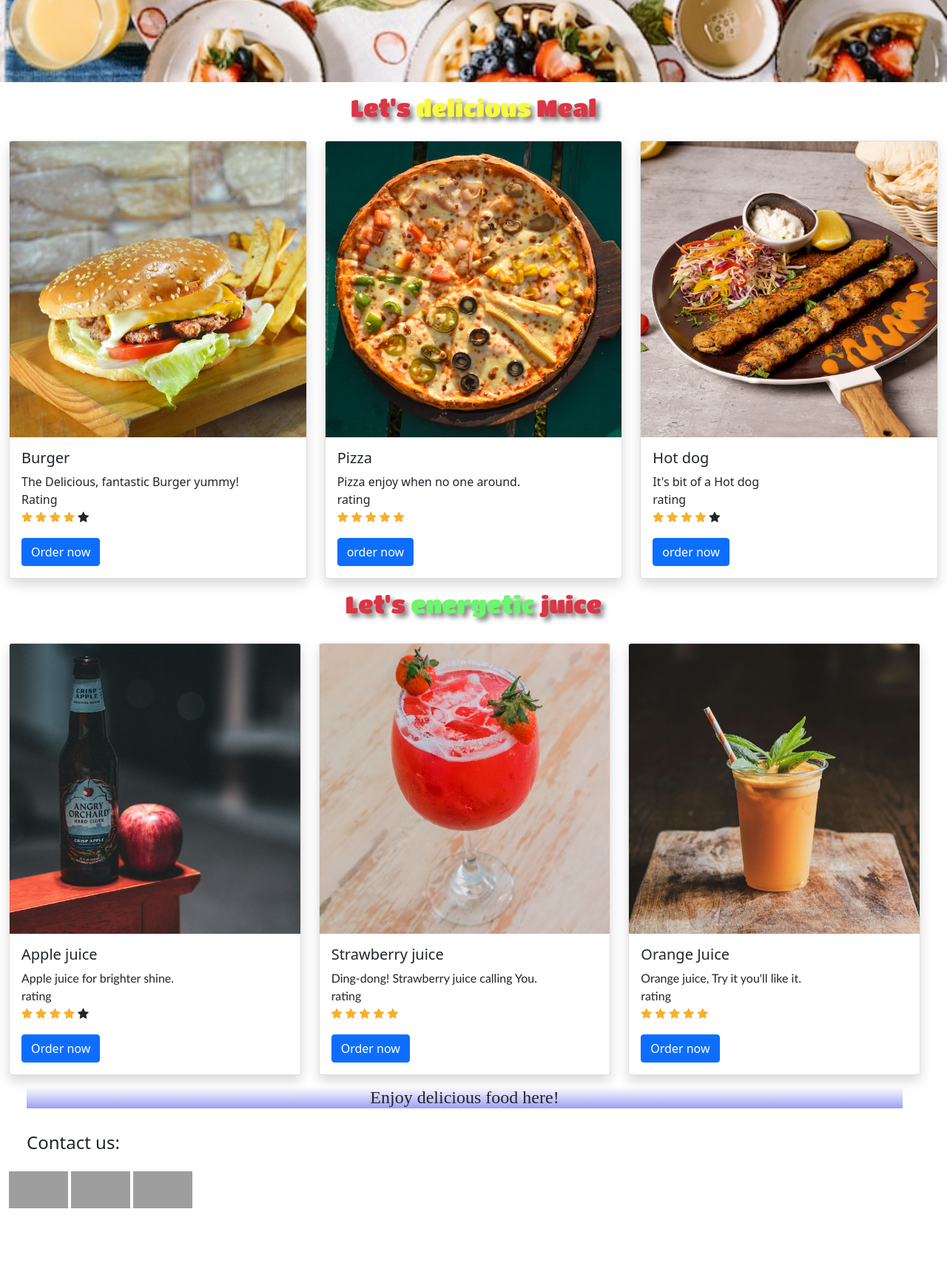
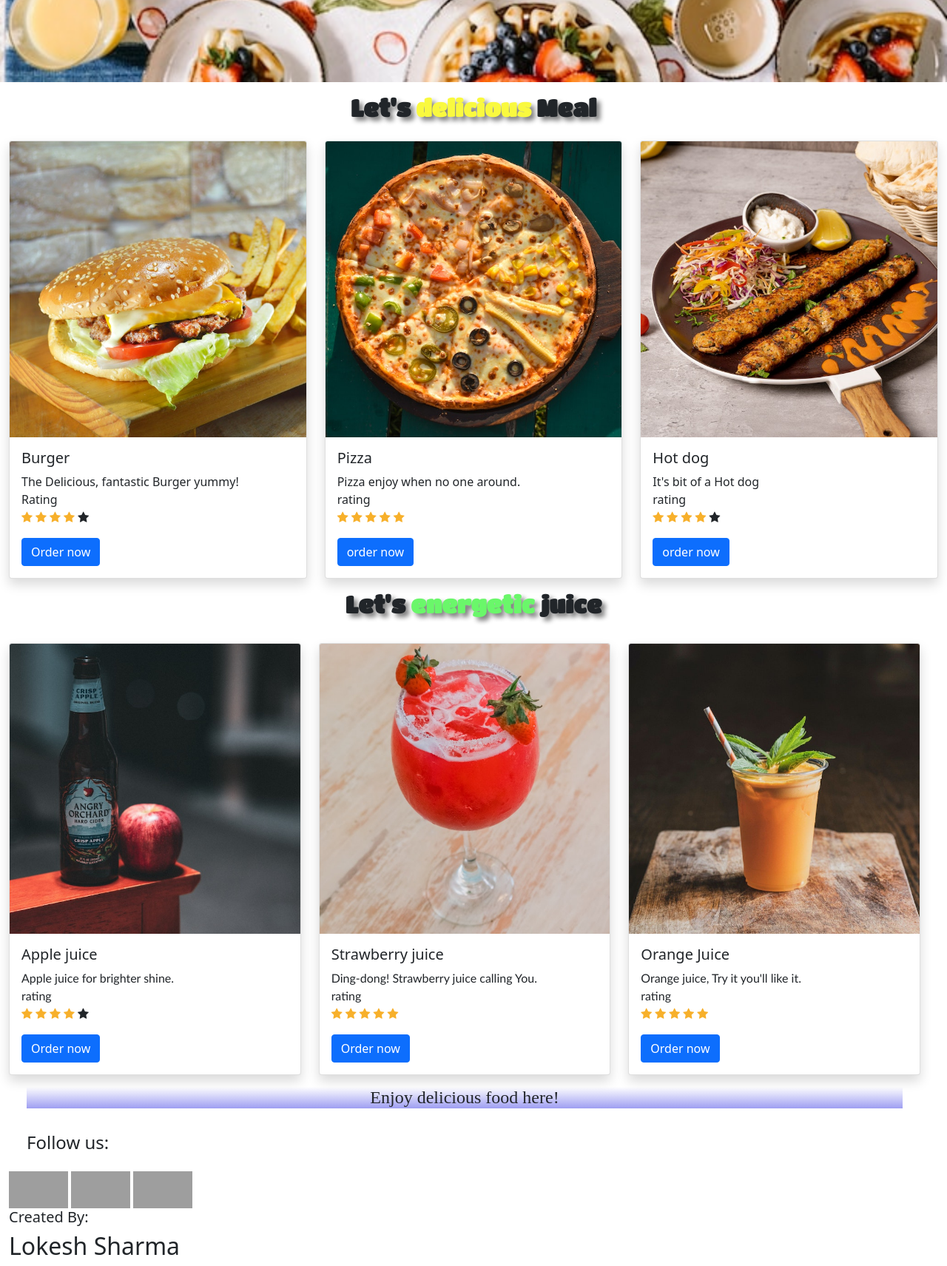
Before and after one commit to 8905251176/foody.com, a plain HTML site: page index.html in a window 1280 px wide. Shown: the part 800-2511 px from the top of the page at 74% size. Before the commit the page ends 2433 px from the top, so only its background shows below. Drawn offline with nearby package versions, Linux system fonts and the light colour scheme; grey boxes are pictures that could not be loaded; files whose address does not match are found by name.

Commit message:
added index.html

```diff
--- a/index.html
+++ b/index.html
@@ -44,7 +44,7 @@
           <li class="nav-item dropdown text-white">
             <a class="nav-link active dropdown-toggle text-white" href="#" id="navbarDropdown" role="button"
               data-bs-toggle="dropdown" aria-expanded="false">
-              items
+              Foods
             </a>
             <ul class="dropdown-menu" aria-labelledby="navbarDropdown">
               <li><a class="dropdown-item" href="#">south indian</a></li>
@@ -56,7 +56,7 @@
               <li>
                 <hr class="dropdown-divider">
               </li>
-              <li><a class="dropdown-item" href="#">foddy</a></li>
+              <li><a class="dropdown-item" href="#">Many more..</a></li>
             </ul>
           </li>
           <li class="nav-item ">
@@ -94,7 +94,7 @@
   <div class="container-fluid">
     <div class="row">
       <div class="col-12">
-        <h4 class="text-danger text-center mt-3 mb-2" style="font-family: 'Titan One', cursive;  font-size: xx-large; text-shadow: 5px 5px 6px grey;">
+        <h4 class="text-dark text-center mt-3 mb-2" style="font-family: 'Titan One', cursive;  font-size: xx-large; text-shadow: 5px 5px 6px grey; font-weight: bolder;">
           Let's <span style="color:rgb(249, 249, 63)"> delicious </span> Meal</h4>
       </div>
       <div class="col-sm-4  py-3 py-sm-0 mt-3">
@@ -150,8 +150,8 @@
         </div>
       </div>
       <div class="col-12">
-        <h4 class="text-danger text-center mt-3 mb-2" style="font-family: 'Titan One', cursive;  font-size: xx-large; text-shadow:5px 5px 6px grey">
-          Let's <span style="color:rgb(106, 247, 106)">energetic</span> juice</h4>
+        <h4 class="text-dark text-center mt-3 mb-2" style="font-family: 'Titan One', cursive;  font-size: xx-large; text-shadow:5px 5px 6px grey; font-weight: bolder;">
+         Let's <span style="color:rgb(106, 247, 106)">energetic</span> juice</h4>
       </div>
       <div class="row">
       <div class="col-sm-4 py-3 py-sm-0 mt-4">
@@ -212,7 +212,7 @@
               <div class="col-12">
                 <p><h4 style="font-family: 'Times New Roman', Times, serif; text-align: center; background-image: linear-gradient(white,rgb(158, 158, 242));">Enjoy delicious food here!</h4></p>
               </div>
-              <p><h4>Contact us:</h4></p>
+          <p><h4>Follow us:</h4></p>
             </div>
           </div>
           <a href="https://www.linkedin.com/feed/" target="_blank"><img class="size"
@@ -222,6 +222,9 @@
             alt="click"></a>
     <a href="https://www.facebook.com/" target="_blank"><img class="size"
             src="https://1000logos.net/wp-content/uploads/2016/11/fb-logo.jpg" alt="click"></a>
+            <h5>Created By:
+            <h2>Lokesh Sharma</h2>
+            </h5>
         </footer>
 
 
```
